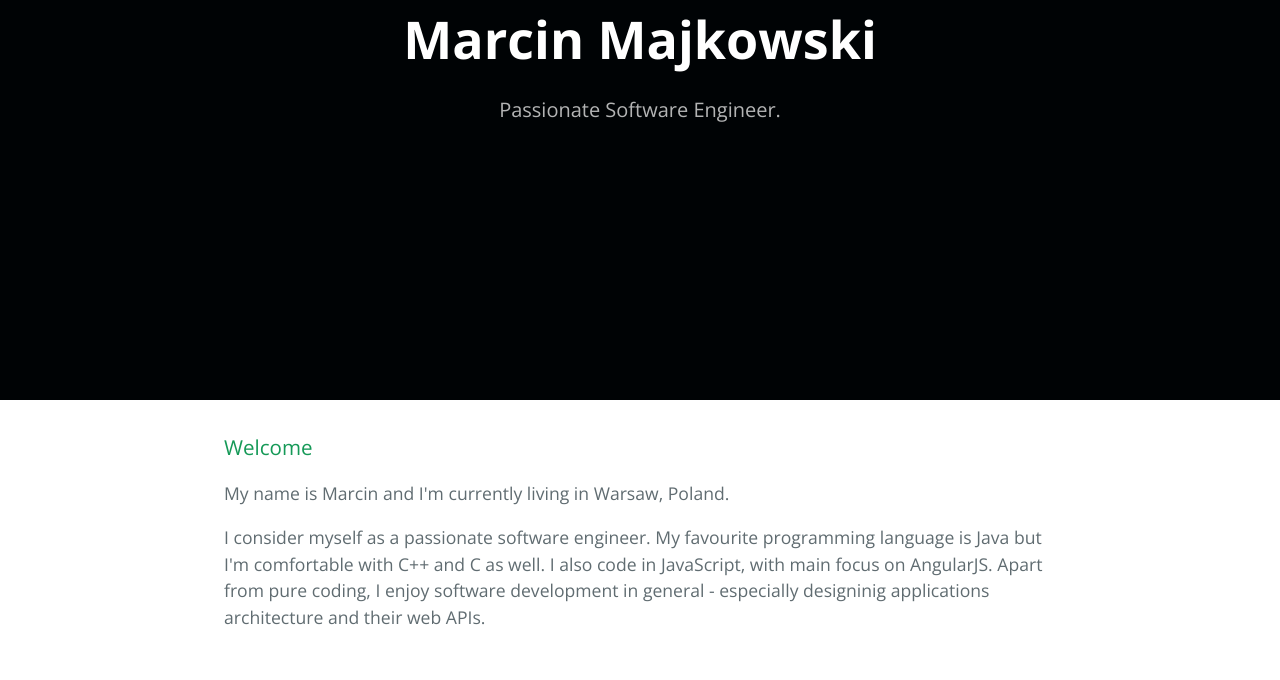
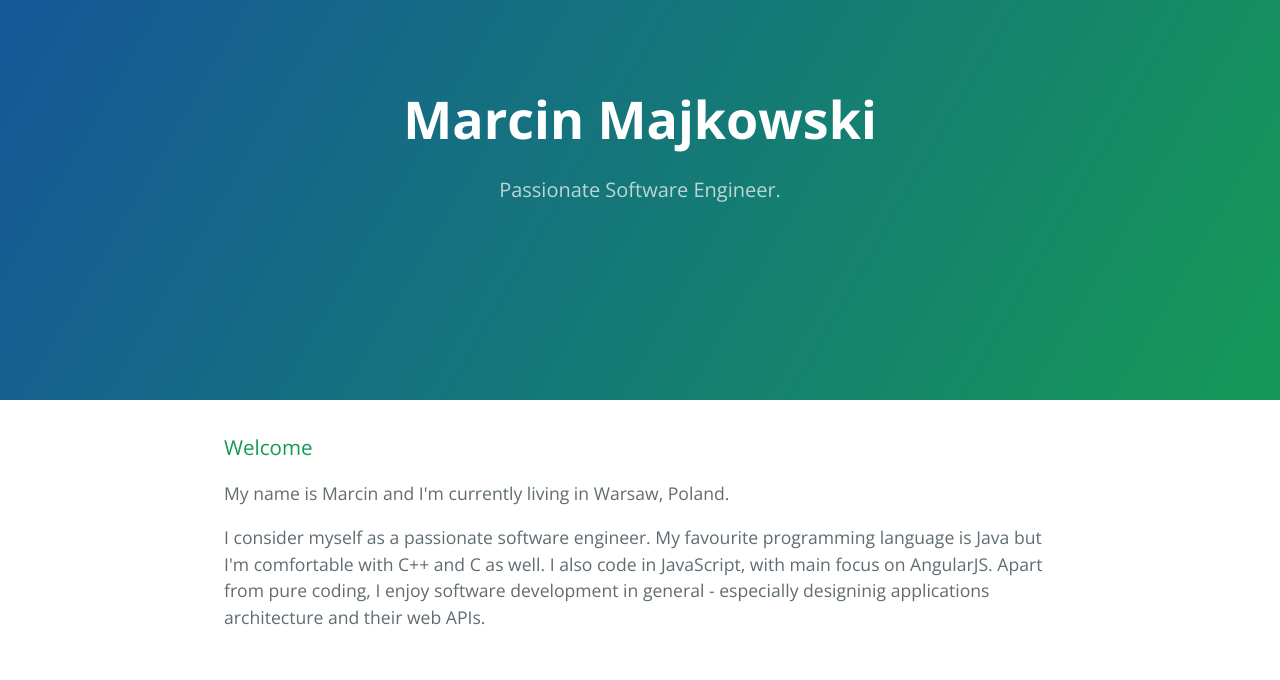
Before and after one commit to marcinmajkowski/marcinmajkowski.github.io, a Jekyll site: the page index.html, which Jekyll copies as it is, in a window 1280 px wide. Shown: the top 680 px of the page. Built offline with Jekyll 4.4.1, drawn with Linux system fonts in a browser that asks for light colours; grey boxes are pictures that could not be loaded.

Commit message:
Update stylesheet.css

```diff
--- a/stylesheets/stylesheet.css
+++ b/stylesheets/stylesheet.css
@@ -54,6 +54,26 @@ a {
       margin-left: 0; } }
 
 .page-header {
+  color: #fff;
+  text-align: center;
+  background-color: #000305;
+  height: 400px;
+  background-color: #159957;
+  background-image: linear-gradient(120deg, #155799, #159957); }
+
+@media screen and (min-width: 64em) {
+  .page-header {
+    padding: 5rem 6rem; } }
+
+@media screen and (min-width: 42em) and (max-width: 64em) {
+  .page-header {
+    padding: 3rem 4rem; } }
+
+@media screen and (max-width: 42em) {
+  .page-header {
+    padding: 2rem 1rem; } }
+
+.video-bar {
   color: #fff;
   text-align: center;
   background-color: #000305;
```
